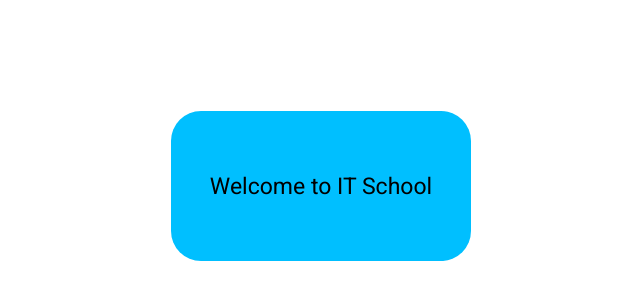
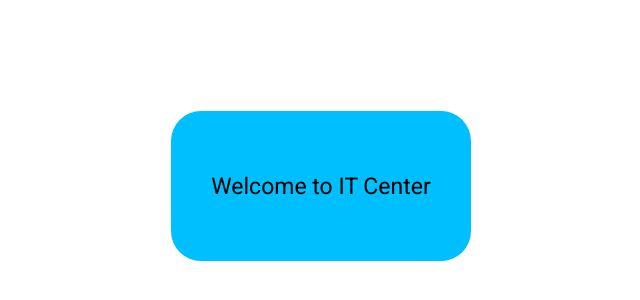
Before and after one commit to Az1mov02/qastartup-git-demo, a plain HTML site: page index.html in a window 1280 px wide. Shown: the part 214-514 px from the top of the page, 319-959 px from the left. Drawn offline with Linux system fonts and the light colour scheme.

Commit message:
Update index.html

```diff
--- a/index.html
+++ b/index.html
@@ -11,7 +11,7 @@
 </head>
 <body>
     <div class="main-block">
-        <h1 class="main-block-message">Welcome to IT School</h1>
+        <h1 class="main-block-message">Welcome to IT Center</h1>
     </div>
 </body>
 </html>
```
